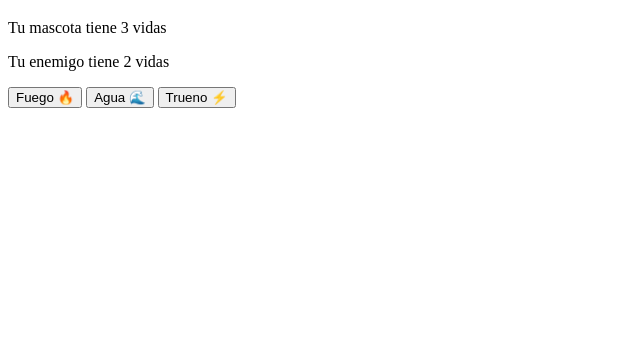
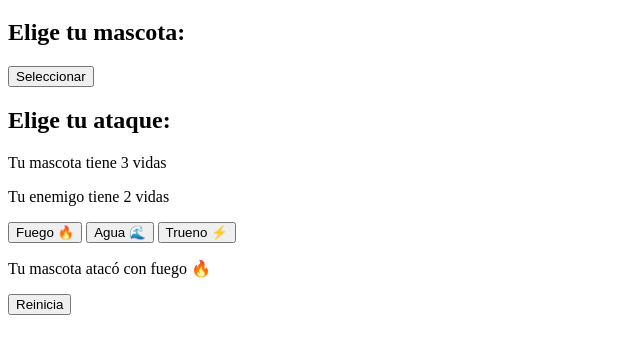
Before and after one commit to solorzanoarciniegadavid/mokepon, a plain HTML site: page index.html in a window 1280 px wide. Shown: the part 62-416 px from the top of the page, without its empty margins (0-640 px from the left). Drawn offline with Linux system fonts and the light colour scheme.

Commit message:
Agreagdon mascotas

```diff
--- a/index.html
+++ b/index.html
@@ -9,11 +9,17 @@
 <body>
     <h1>MOKEPON  🔥🌊⚡</h1>
 
-    <section id="select-pet"></section>
+    <section id="select-pet">
+        <h2>Elige tu mascota:</h2>
+
+        <button>Seleccionar</button>
+
+    </section>
     <section id="select-atack">
-        <p>Tu mascota tiene 3 vidas</p>
+        <h2>Elige tu ataque:</h2>
+        <p>Tu mascota tiene <span>3</span> vidas</p>
 
-        <p>Tu enemigo tiene 2 vidas</p>
+        <p>Tu enemigo tiene <span>2</span> vidas</p>
 
         <p>
             <button>Fuego 🔥</button>
@@ -22,5 +28,13 @@
         </p>
     </section>
 
+    <section id="mensajes">
+        <p>Tu mascota atacó con fuego 🔥</p>
+    </section>
+
+    <section id="reset">
+        <button>Reinicia</button>
+    </section>
+
 </body>
 </html>
```
